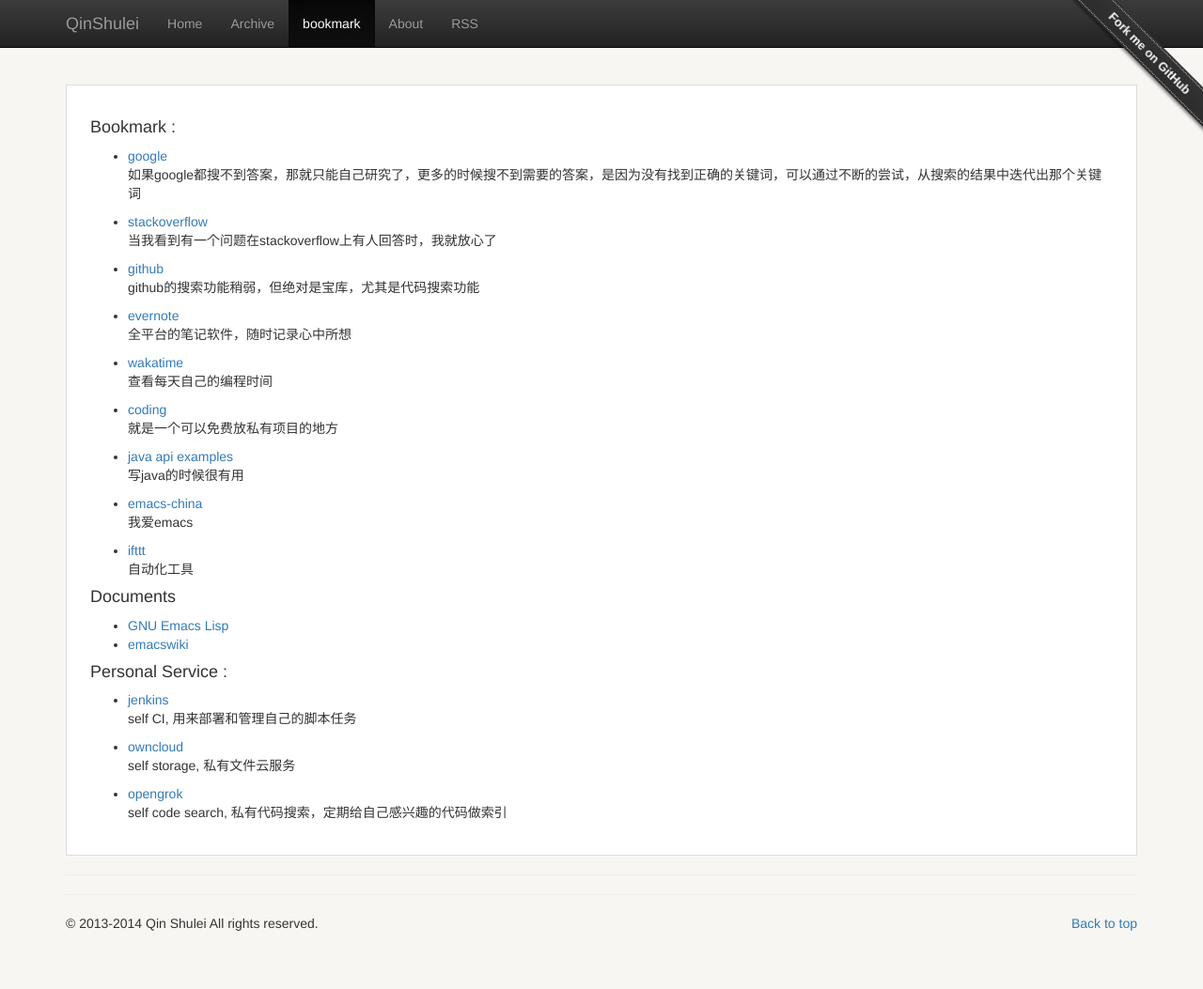
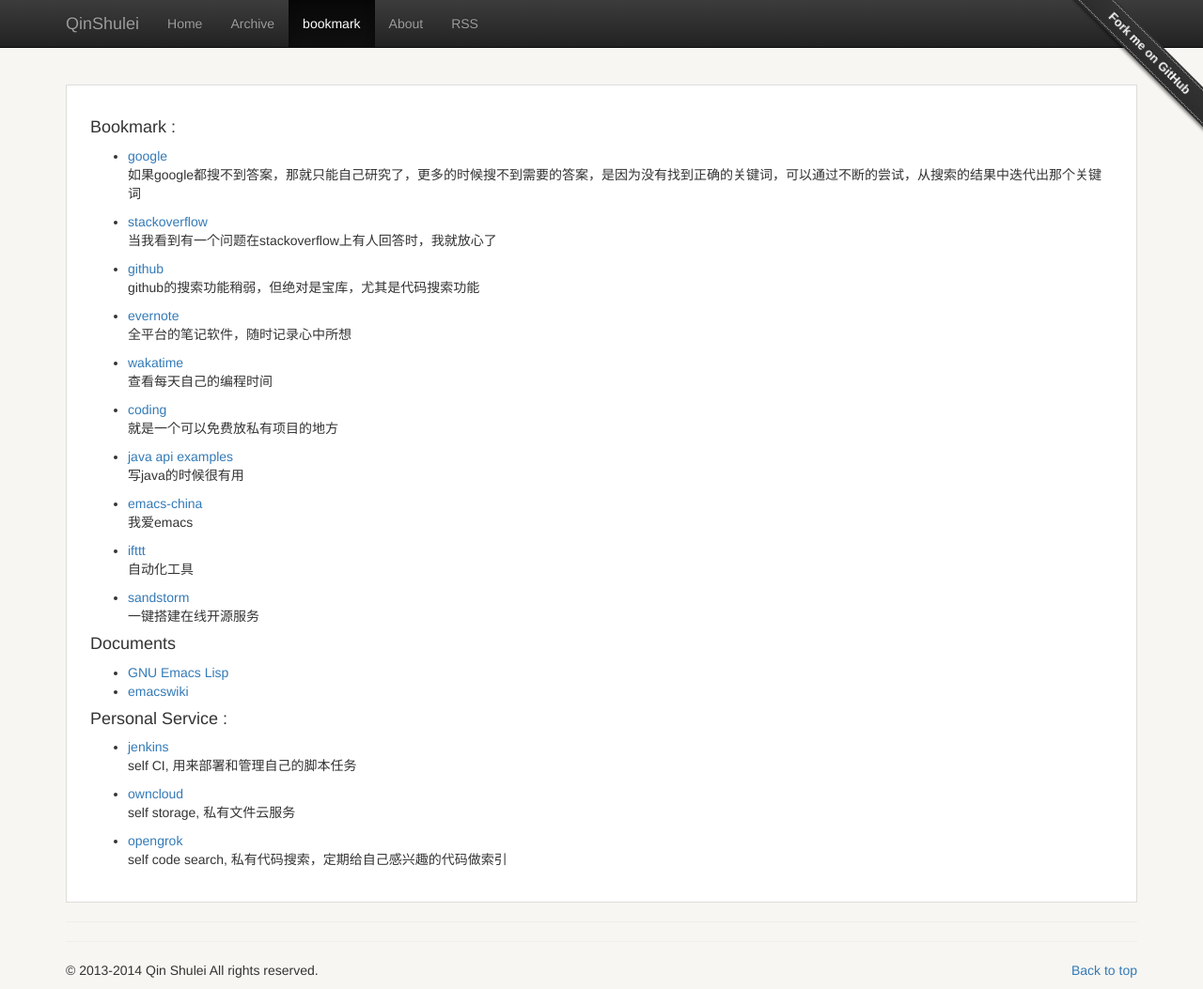
Before and after one commit to qinshulei/qinshulei.github.io, a Jekyll site: the page built from bookmark/index.html, in a window 1280 px wide and 1053 px high. Shown: the whole window at 94% size. Built offline with Jekyll 4.4.1, drawn with Linux system fonts in a browser that asks for light colours; nearby versions of some CDN libraries; comment, search, counter and statistics services are not loaded.

Commit message:
add sandstorm in bookmark

```diff
--- a/bookmark/index.html
+++ b/bookmark/index.html
@@ -43,6 +43,10 @@
             <a href="https://ifttt.com/">ifttt</a>
             <p>自动化工具</p>
         </li>
+        <li>
+            <a href="https://oasis.sandstorm.io">sandstorm</a>
+            <p>一键搭建在线开源服务</p>
+        </li>
     </ul>
 
     <h4>Documents</h4>
```
